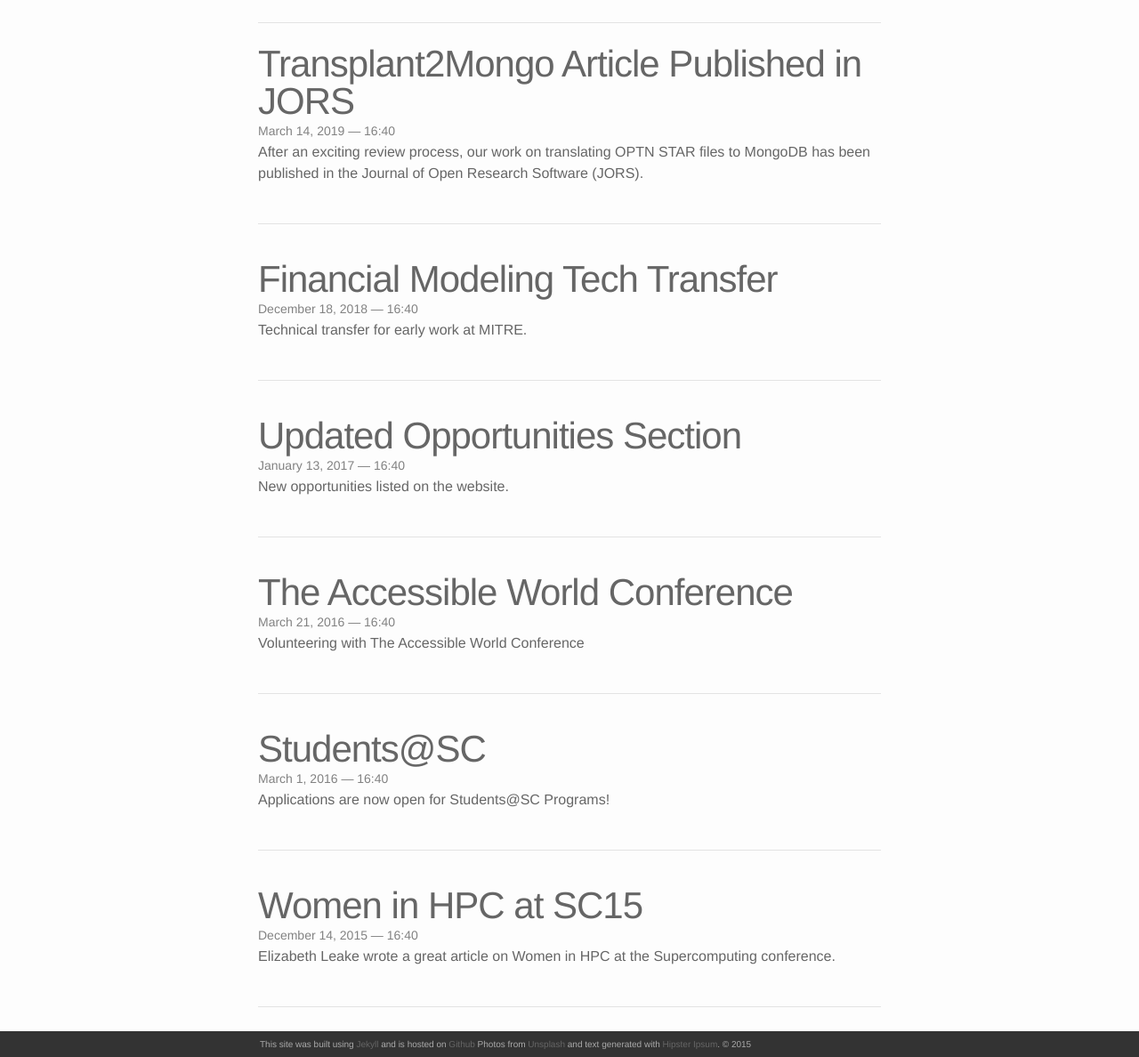
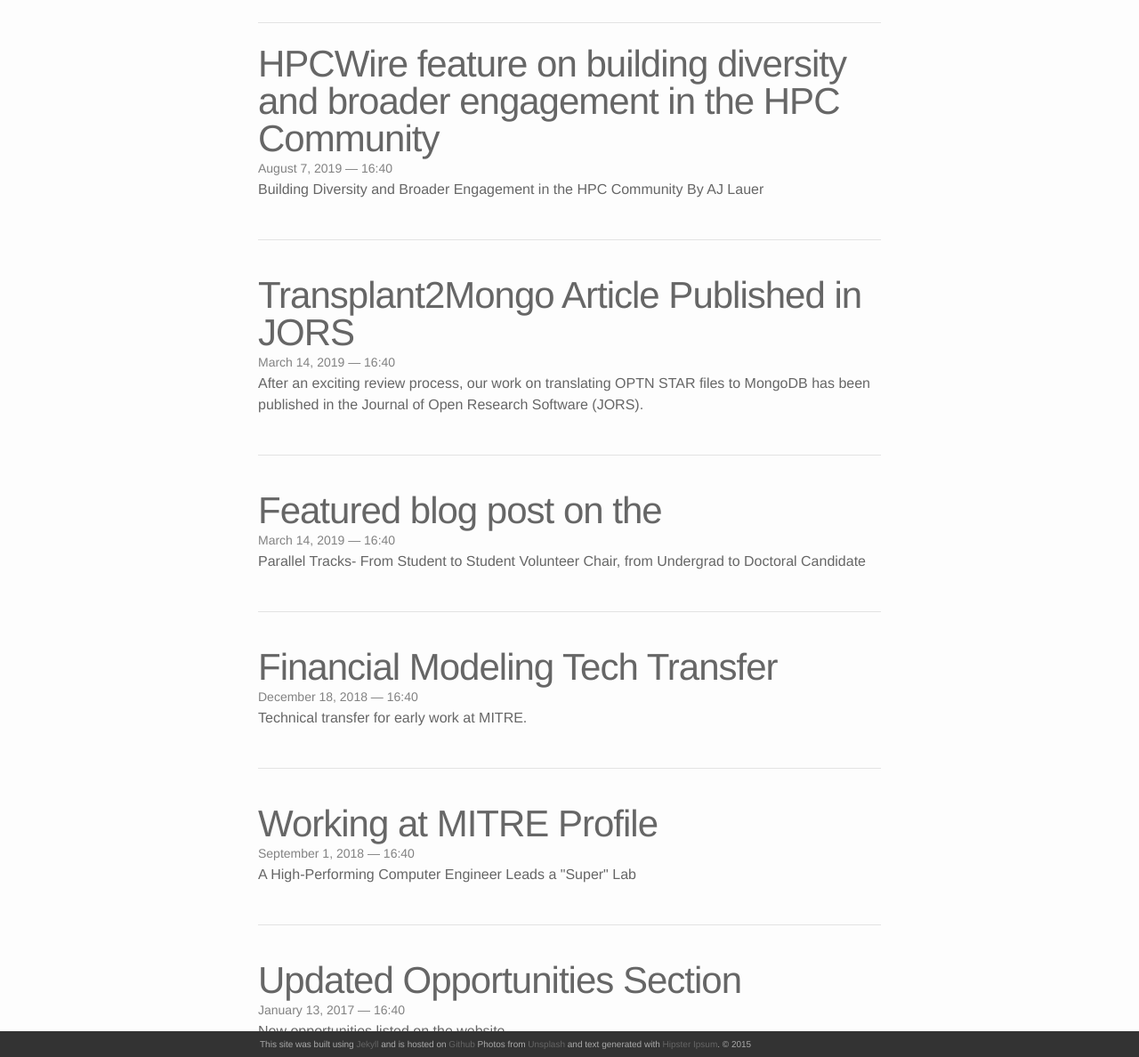
Before and after one commit to ceharvs/ceharvs.github.io, a Jekyll site: the page built from index.html, in a window 1280 px wide and 1400 px high, scrolled down 307 px, cut to the strip 212-1400 px from the top of the window. Shown: the whole strip at 89% size. Built offline with Jekyll 4.4.1, drawn with Linux system fonts in a browser that asks for light colours; nearby versions of some CDN libraries; the list of posts is cut into pages by our own code.

Commit message:
New posts

```diff
--- /dev/null
+++ b/_posts/2018-09-01-mitre-hpc.markdown
@@ -0,0 +1,17 @@
+---
+layout: post
+title:  Working at MITRE Profile
+date:   2018-09-01 16:40:16
+description: A High-Performing Computer Engineer Leads a "Super" Lab
+
+---
+
+MITRE has shared a summary of my career so far and my role at the company on through the Employee Voices blog.  Visit the article to learn more about careers at MITRE and what influenced my career choices.
+
+I was recently featured on the SC19 blog in a lovely article written by Job Bashor, highlighting my volunteer experience with the SC conference and how it's impacted my life.
+
+[MITRE Employee Voices](https://www.mitre.org/careers/working-at-mitre/employee-voices/a-high-performing-computer-engineer-leads-a-super-lab?from=li)
+
+<div class="img_row">
+	<img class="col three" src="/img/Christine-Harvey.jpg">
+</div>
--- /dev/null
+++ b/_posts/2019-01-31-paralleltracks.markdown
@@ -0,0 +1,14 @@
+---
+layout: post
+title:  Featured blog post on the #SC19 Website
+date:   2019-03-14 16:40:16
+description: Parallel Tracks- From Student to Student Volunteer Chair, from Undergrad to Doctoral Candidate
+---
+
+I was recently featured on the SC19 blog in a lovely article written by Job Bashor, highlighting my volunteer experience with the SC conference and how it's impacted my life.
+
+[View the article now!](https://sc19.supercomputing.org/2019/01/31/parallel-tracks-from-student-to-student-volunteer-chair-from-undergrad-to-doctoral-candidate/)
+
+<blockquote>
+	“I think my work with the conference has helped me out promotion-wise as I was selected to lead one of our programs,” Harvey says. “Between the skills learned and the dedication involved, it reflects well on you and your organization, which can help when it comes to moving up to more responsibilities and more leadership roles.”
+</blockquote>
--- a/_posts/2019-03-14-transplant2mongo.markdown
+++ b/_posts/2019-03-14-transplant2mongo.markdown
@@ -5,7 +5,7 @@ date:   2019-03-14 16:40:16
 description: After an exciting review process, our work on translating OPTN STAR files to MongoDB has been published in the Journal of Open Research Software (JORS).
 ---
 
-[View the article now!\(https://openresearchsoftware.metajnl.com/articles/10.5334/jors.229/)
+[View the article now!](https://openresearchsoftware.metajnl.com/articles/10.5334/jors.229/)
 
 # Abstract
 
--- /dev/null
+++ b/_posts/2019-08-07-hpcwire-diversity.markdown
@@ -0,0 +1,11 @@
+---
+layout: post
+title:  HPCWire feature on building diversity and broader engagement in the HPC Community
+date:   2019-08-07 16:40:16
+description: Building Diversity and Broader Engagement in the HPC Community By AJ Lauer
+
+---
+
+HPCWire is one of the top places people look for news in the HPC Community and I was fortunate to be highlighted in one of their recent articles by AJ Lauer.
+
+[Building Diversity and Broader Engagement in the HPC Community](https://www.hpcwire.com/2019/08/07/building-diversity-and-broader-engagement-in-the-hpc-community/)
```
Also changed, not shown: 3 other files.
